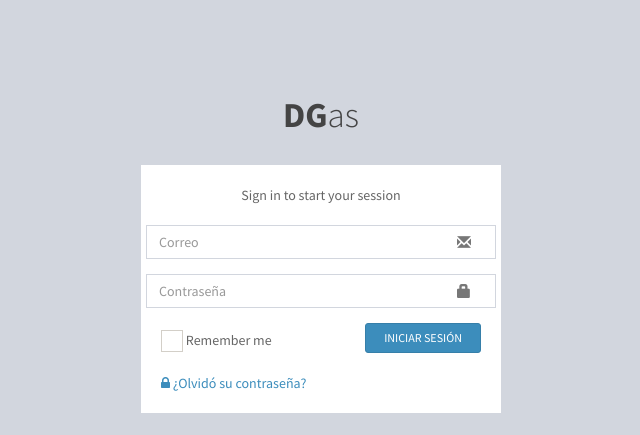
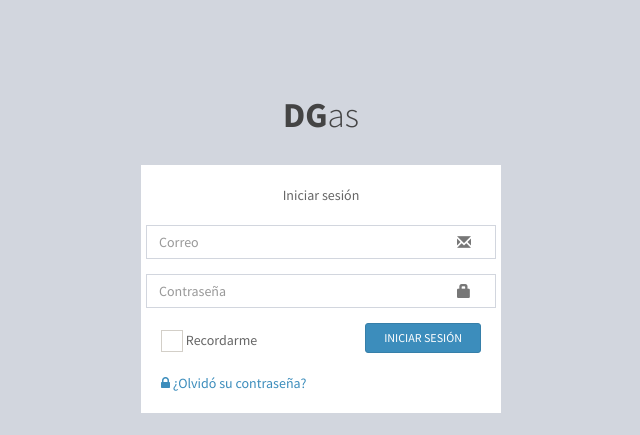
Before and after one commit to IsaacMercado/dgas, a Django app: page /accounts/login/ in a window 1280 px wide. Shown: the top 435 px of the page, without its empty margins (319-959 px from the left). Run offline with Django 3.2, Linux system fonts and the light colour scheme; parts of the project's set-up code (start-up, migrations or seed data) failed here and were passed over; some libraries are stand-ins or nearby versions.

Commit message:
Ajuste login, carga registro de placa > 5

```diff
--- a/dgas/templates/account/base.html
+++ b/dgas/templates/account/base.html
@@ -57,7 +57,7 @@
 
     <!-- /.login-logo -->
     <div class="login-box-body">
-        <p class="login-box-msg">Sign in to start your session</p>
+        <p class="login-box-msg">{% trans "Sign In" %}</p>
 
         {% block content %}
             <div class="row">
--- a/dgas/templates/account/login.html
+++ b/dgas/templates/account/login.html
@@ -52,7 +52,7 @@
             <div class="col-xs-7">
                 <div class="checkbox icheck">
                     <input id="checkbox-signup" type="checkbox">
-                    <label for="checkbox-signup">{% trans "Remember me" %}</label>
+                    <label for="checkbox-signup">{% trans "Remember Me" %}</label>
                 </div>
 
             </div>
```
Also changed, not shown: dgas/templates/gas_app/recolector/carga.html (+7 -5 lines).
